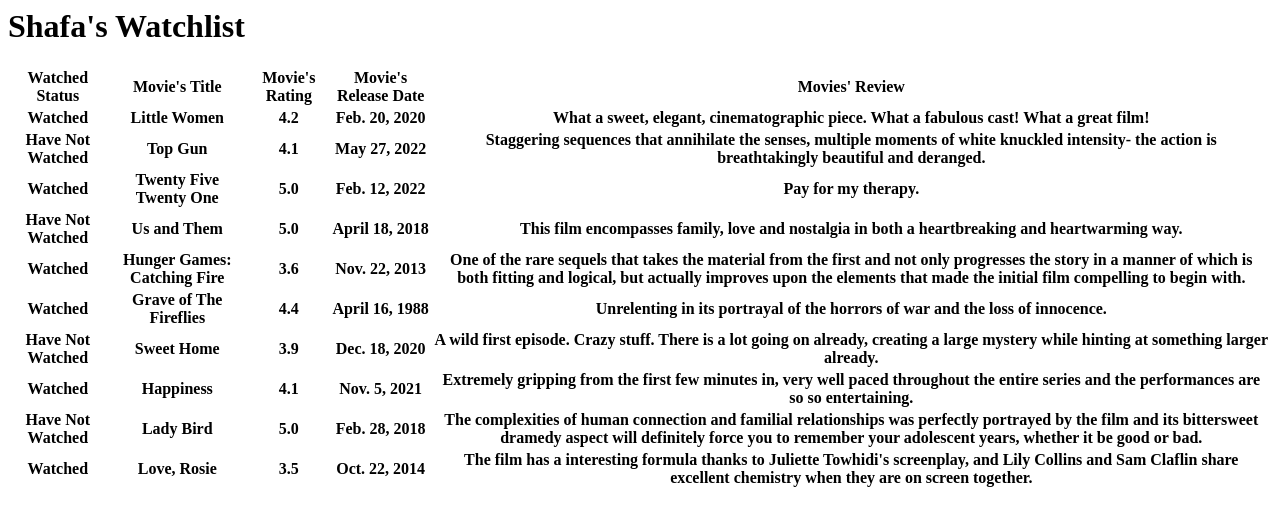
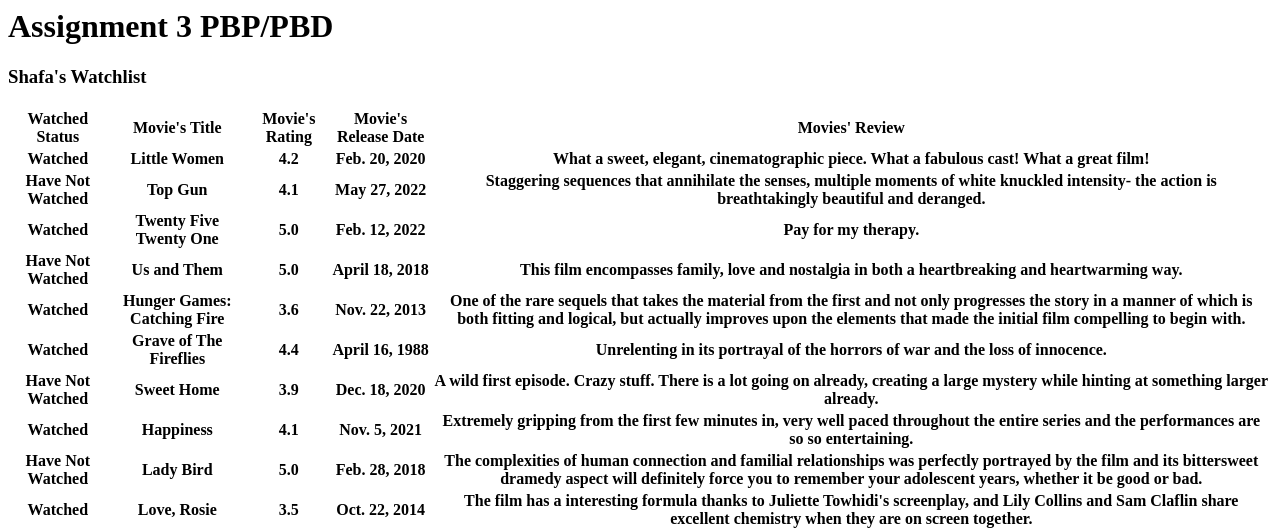
Before and after one commit to flynnrider951230/PBP_Tugas2, a Django app: page /mywatchlist/ in a window 1280 px wide. Shown: the top 530 px of the page. Run offline with Django 4.2, Linux system fonts and the light colour scheme; data comes from the database, SQL or seed files in the repository; lists and menus that the app fills with data are empty.

Commit message:
Fixing header

```diff
--- a/mywatchlist/templates/mywatchlist.html
+++ b/mywatchlist/templates/mywatchlist.html
@@ -1,4 +1,6 @@
-<h1>{{Name}}'s Watchlist</h1>
+<h1>Assignment 3 PBP/PBD</h1>
+
+<h3>{{Name}}'s Watchlist</h3>
 
 <table>
     <th>Watched Status</th>
```
